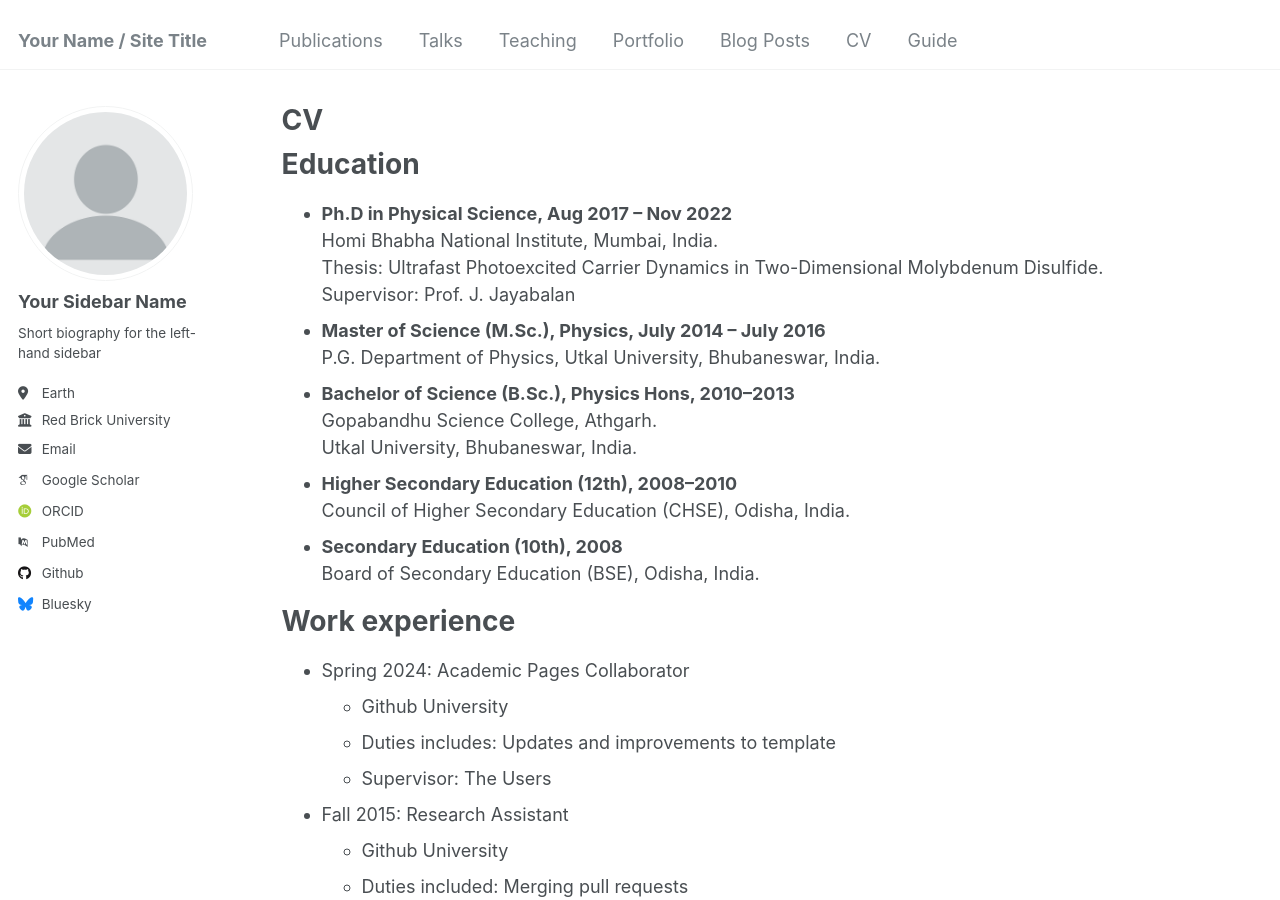
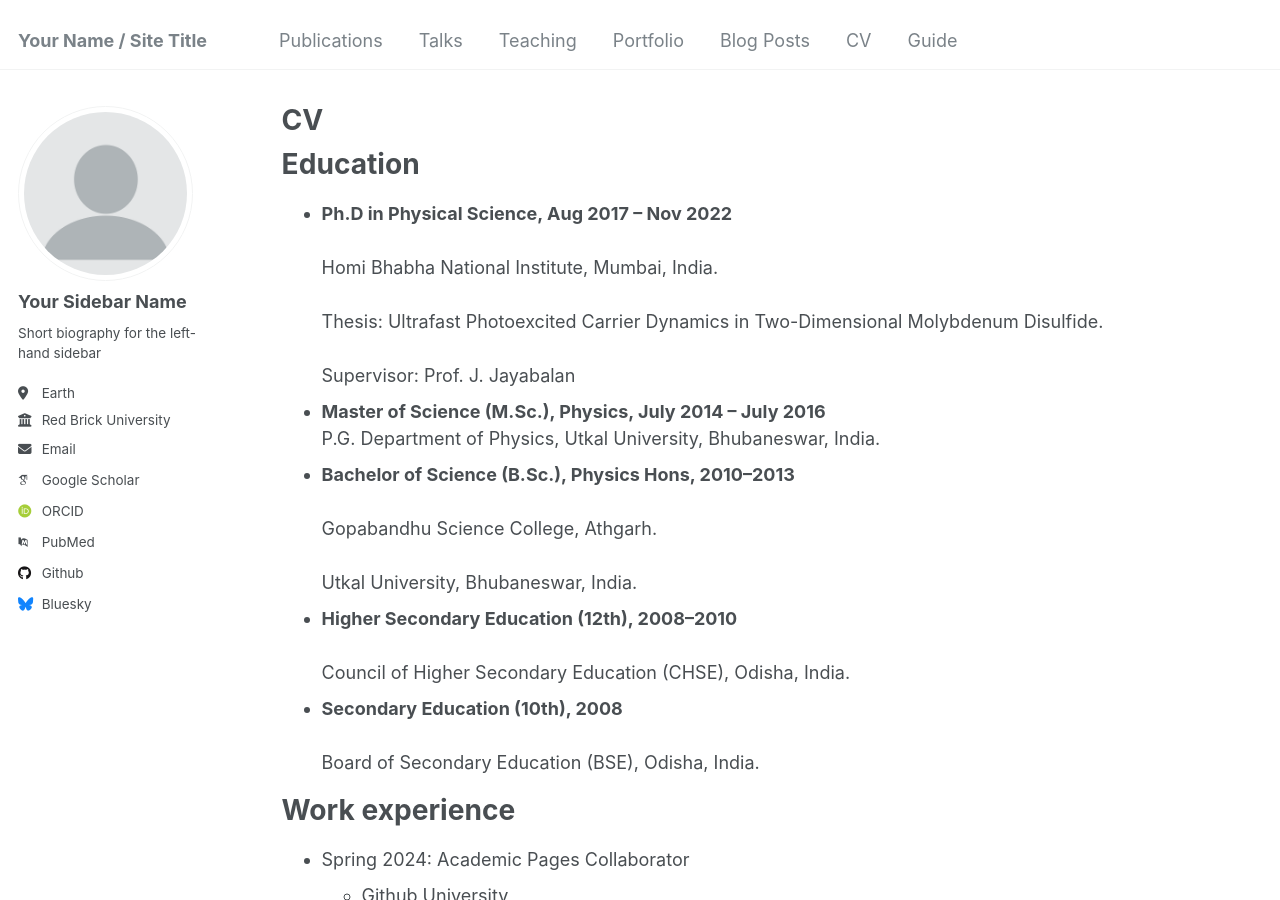
Before and after one commit to Khatua03/DurgaPrasadKhatua.github.io, a Jekyll site: the page built from _pages/cv.md, in a window 1280 px wide and 900 px high. Built offline with Jekyll 4.4.1, drawn with Linux system fonts in a browser that asks for light colours; some web fonts are replaced.

Commit message:
Update cv.md

```diff
--- a/_pages/cv.md
+++ b/_pages/cv.md
@@ -11,18 +11,18 @@ redirect_from:
 
 Education
 ======
-* **Ph.D in Physical Science, Aug 2017 – Nov 2022**
-  Homi Bhabha National Institute, Mumbai, India.
-  Thesis: Ultrafast Photoexcited Carrier Dynamics in Two-Dimensional Molybdenum Disulfide.
+* **Ph.D in Physical Science, Aug 2017 – Nov 2022**<br>
+  Homi Bhabha National Institute, Mumbai, India.<br>
+  Thesis: Ultrafast Photoexcited Carrier Dynamics in Two-Dimensional Molybdenum Disulfide.<br>
   Supervisor: Prof. J. Jayabalan
 * **Master of Science (M.Sc.), Physics, July 2014 – July 2016**<br>
-  P.G. Department of Physics, Utkal University, Bhubaneswar, India.
-* **Bachelor of Science (B.Sc.), Physics Hons, 2010–2013**
-  Gopabandhu Science College, Athgarh.
+  P.G. Department of Physics, Utkal University, Bhubaneswar, India.<br>
+* **Bachelor of Science (B.Sc.), Physics Hons, 2010–2013**<br>
+  Gopabandhu Science College, Athgarh.<br>
   Utkal University, Bhubaneswar, India.
-* **Higher Secondary Education (12th), 2008–2010**
+* **Higher Secondary Education (12th), 2008–2010**<br>
   Council of Higher Secondary Education (CHSE), Odisha, India.
-* **Secondary Education (10th), 2008**
+* **Secondary Education (10th), 2008**<br>
   Board of Secondary Education (BSE), Odisha, India.
 
 Work experience
```
